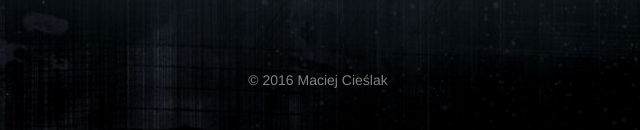
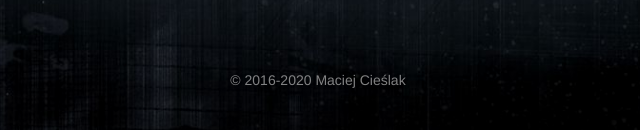
Before and after one commit to gumini/gumini.github.io, a plain HTML site: page index.html in a window 1280 px wide. Shown: the part 670-800 px from the top of the page, 322-962 px from the left. Drawn offline with nearby package versions, Linux system fonts and the light colour scheme.

Commit message:
Updated copyright date.

```diff
--- a/index.html
+++ b/index.html
@@ -65,7 +65,7 @@
 
           <div class="mastfoot">
             <div class="inner">
-              <p>© 2016 Maciej Cieślak</p>
+              <p>© 2016-2020 Maciej Cieślak</p>
             </div>
           </div>
 
```
